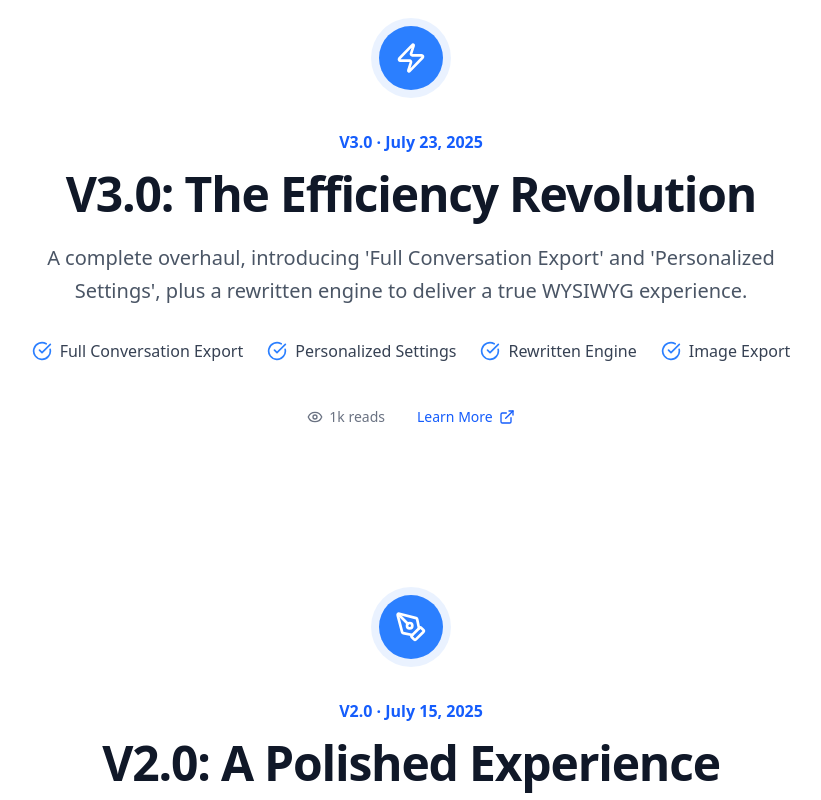
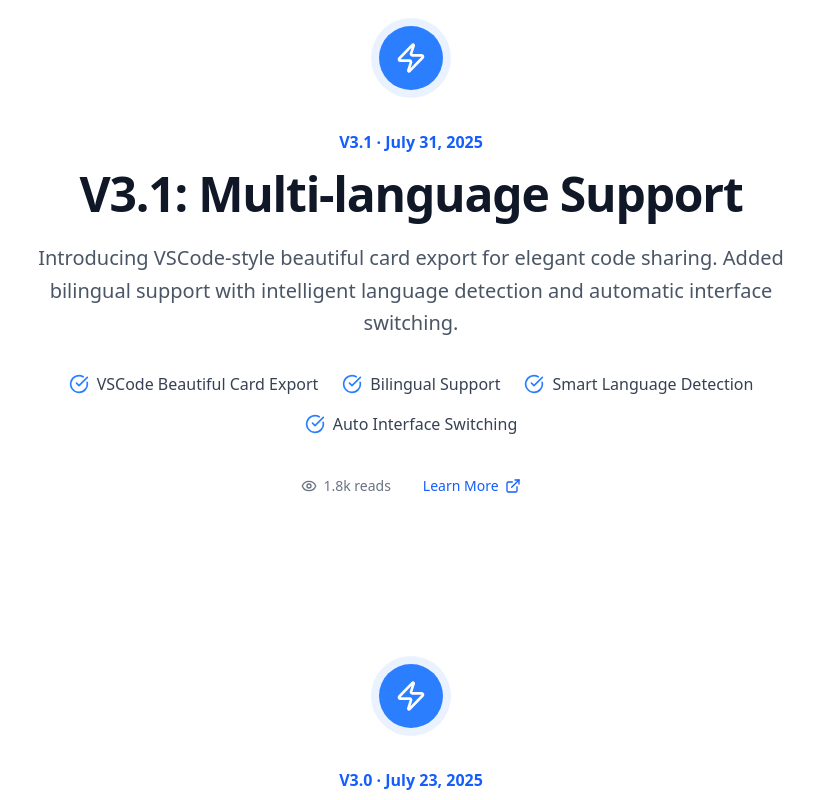
Before and after one commit to CEOYulinZhu/chat2file-website, a Next.js app: page /en in a window 1280 px wide. Shown: the part 4040-4840 px from the top of the page, without its empty margins (229-1050 px from the left). Built offline with nearby package versions, Linux system fonts and the light colour scheme.

Commit message:
更新动态内容

```diff
--- a/src/components/sections/Timeline.tsx
+++ b/src/components/sections/Timeline.tsx
@@ -12,6 +12,10 @@
 };
 
 const staticData = [
+    {
+        icon: 'Zap',
+        link: 'https://blog.csdn.net/2301_79858914/article/details/149813756?spm=1011.2415.3001.5331',
+    },
     {
         icon: 'Zap',
         link: 'https://blog.csdn.net/2301_79858914/article/details/149583799?spm=1011.2415.3001.5331',
--- a/src/dictionaries/en.json
+++ b/src/dictionaries/en.json
@@ -68,6 +68,20 @@
         },
         "items": [
             {
+                "version": "V3.1",
+                "date": "July 31, 2025",
+                "title": "V3.1: Multi-language Support",
+                "description": "Introducing VSCode-style beautiful card export for elegant code sharing. Added bilingual support with intelligent language detection and automatic interface switching.",
+                "features": [
+                    "VSCode Beautiful Card Export",
+                    "Bilingual Support",
+                    "Smart Language Detection",
+                    "Auto Interface Switching"
+                ],
+                "reads": "1.8k reads",
+                "link_text": "Learn More"
+            },
+            {
                 "version": "V3.0",
                 "date": "July 23, 2025",
                 "title": "V3.0: The Efficiency Revolution",
@@ -78,7 +92,7 @@
                     "Rewritten Engine",
                     "Image Export"
                 ],
-                "reads": "1k reads",
+                "reads": "2.4k reads",
                 "link_text": "Learn More"
             },
             {
@@ -104,7 +118,7 @@
                     "Syntax Highlighting",
                     "Preserved Formatting"
                 ],
-                "reads": "2k reads",
+                "reads": "2.4k reads",
                 "link_text": "Learn More"
             }
         ]
--- a/src/dictionaries/ja.json
+++ b/src/dictionaries/ja.json
@@ -68,6 +68,20 @@
         },
         "items": [
             {
+                "version": "V3.1",
+                "date": "2025年7月31日",
+                "title": "ビジュアル向上・多言語対応",
+                "description": "VSCode風の美しいカードエクスポート機能を導入し、コード共有をより優雅に。中英二言語対応を新たに追加し、ユーザーの言語環境を自動認識してインターフェース言語を切り替えます。",
+                "features": [
+                    "VSCode美しいカードエクスポート",
+                    "中英二言語対応",
+                    "スマート言語認識",
+                    "インターフェース自動切り替え"
+                ],
+                "reads": "1.8k 閲覧",
+                "link_text": "更新詳細を見る"
+            },
+            {
                 "version": "V3.0",
                 "date": "2025年7月23日",
                 "title": "効率革命・ワークフローの再構築",
@@ -78,7 +92,7 @@
                     "エンジンの完全な再構築",
                     "画像エクスポート"
                 ],
-                "reads": "1k 閲覧",
+                "reads": "2.4k 閲覧",
                 "link_text": "更新詳細を見る"
             },
             {
@@ -104,7 +118,7 @@
                     "コードハイライト保持",
                     "基本フォーマット"
                 ],
-                "reads": "2k 閲覧",
+                "reads": "2.4k 閲覧",
                 "link_text": "更新詳細を見る"
             }
         ]
--- a/src/dictionaries/zh.json
+++ b/src/dictionaries/zh.json
@@ -68,6 +68,20 @@
         },
         "items": [
             {
+                "version": "V3.1",
+                "date": "2025年7月31日",
+                "title": "视觉升级 · 多语言支持",
+                "description": "引入VSCode精美卡片导出功能，让代码分享更加优雅。同时新增中英双语支持，能够智能识别用户语言环境并自动切换界面语言。",
+                "features": [
+                    "VSCode精美卡片导出",
+                    "中英双语支持",
+                    "智能语言识别",
+                    "界面自动切换"
+                ],
+                "reads": "1.8k 阅读",
+                "link_text": "探索更新详情"
+            },
+            {
                 "version": "V3.0",
                 "date": "2025年7月23日",
                 "title": "效率革命 · 重塑工作流",
@@ -78,7 +92,7 @@
                     "引擎完全重构",
                     "图片导出"
                 ],
-                "reads": "1k 阅读",
+                "reads": "2.4k 阅读",
                 "link_text": "探索更新详情"
             },
             {
@@ -104,7 +118,7 @@
                     "代码高亮保留",
                     "基础格式化"
                 ],
-                "reads": "2k 阅读",
+                "reads": "2.4k 阅读",
                 "link_text": "探索更新详情"
             }
         ]
```
